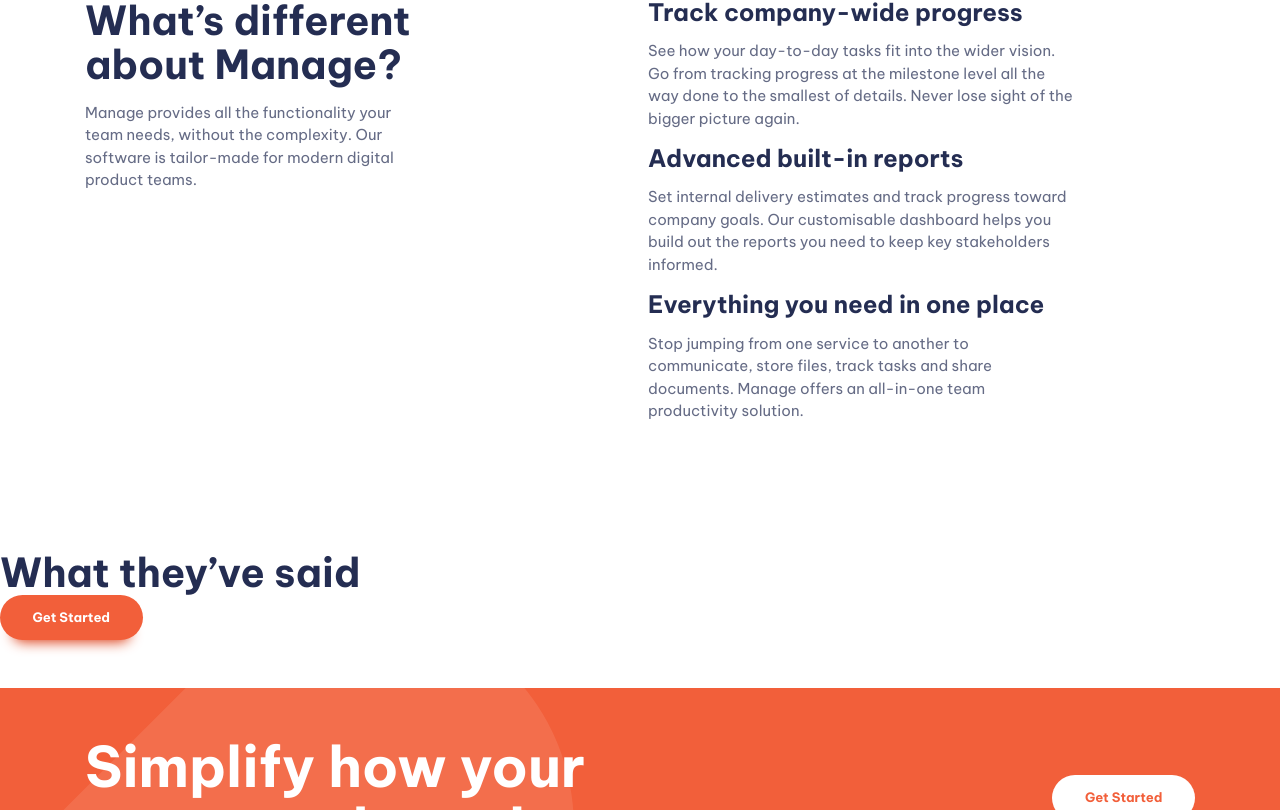
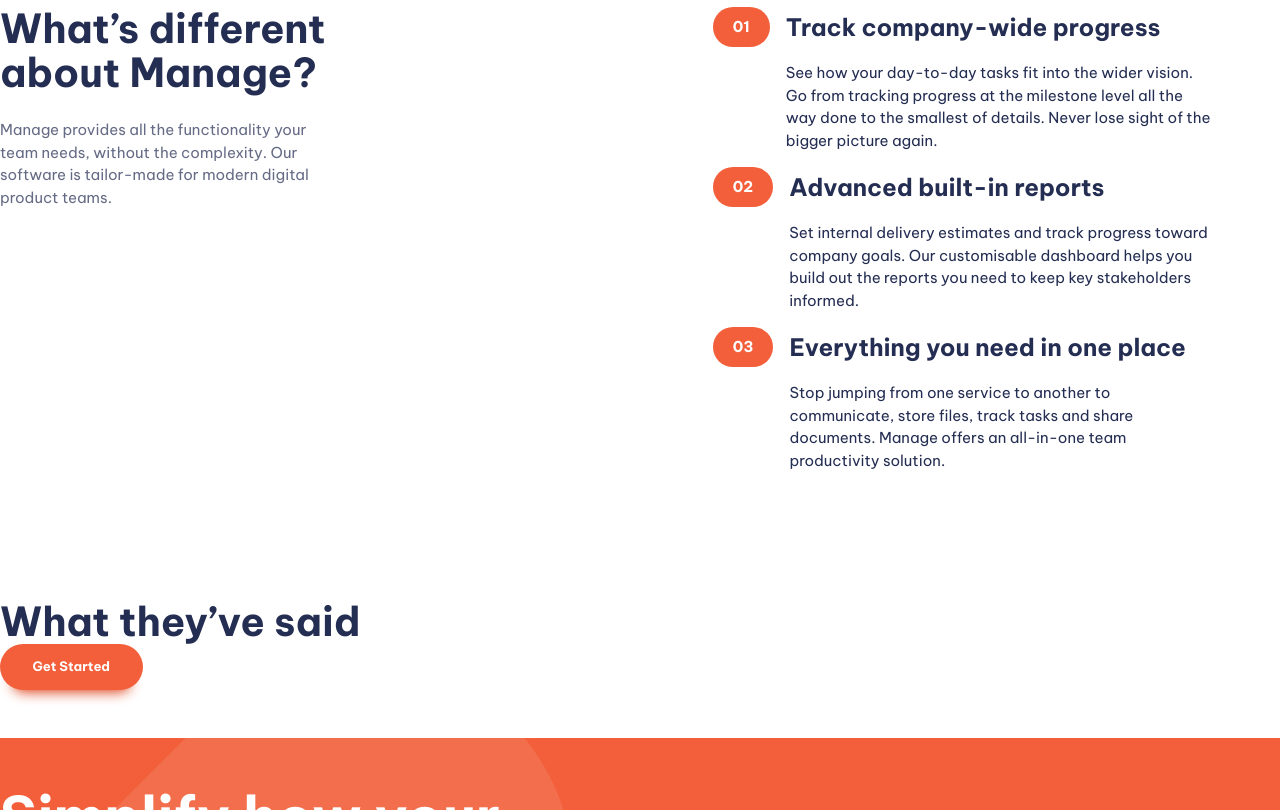
Before and after one commit to ashucj17/figma-manage-landing-page, a website built with Vite: page index.html in a window 1280 px wide. Shown: the part 830-1640 px from the top of the page. Built offline with nearby package versions, Linux system fonts and the light colour scheme; files whose address does not match are found by name.

Commit message:
numbered list design

```diff
--- a/index.html
+++ b/index.html
@@ -81,7 +81,7 @@
       <section class="padding-block-900">
         <div class="container">
           <div class="even-columns">
-            <div class="flow">
+            <div class="flow text-center-sm-only margin-bottom-700" style="--flow-spacer: 1.5rem">
               <h2 class="fs-secondary-heading fw-bold">
                 What’s different about Manage?
               </h2>
@@ -96,8 +96,8 @@
               <ul class="numbered-items flow" role="list">
                 <li>
                   <div class="flow" style="--flow-spacer: 1em">
-                    <h3 class="fs-600 fw-bold">Track company-wide progress</h3>
-                    <p data-width="wide">
+                    <h3 class="numbered-items-title | fs-600 fw-bold">Track company-wide progress</h3>
+                    <p class="numbered-items-body" data-width="wide">
                       See how your day-to-day tasks fit into the wider vision.
                       Go from tracking progress at the milestone level all the
                       way done to the smallest of details. Never lose sight of
@@ -108,8 +108,8 @@
 
                 <li>
                   <div class="flow" style="--flow-spacer: 1em">
-                    <h3 class="fs-600 fw-bold">Advanced built-in reports</h3>
-                    <p data-width="wide">
+                    <h3 class="numbered-items-title | fs-600 fw-bold">Advanced built-in reports</h3>
+                    <p class="numbered-items-body" data-width="wide">
                       Set internal delivery estimates and track progress toward
                       company goals. Our customisable dashboard helps you build
                       out the reports you need to keep key stakeholders
@@ -120,10 +120,10 @@
 
                 <li>
                   <div class="flow" style="--flow-spacer: 1em">
-                    <h3 class="fs-600 fw-bold">
+                    <h3 class="numbered-items-title | fs-600 fw-bold">
                       Everything you need in one place
                     </h3>
-                    <p data-width="wide">
+                    <p class="numbered-items-body" data-width="wide">
                       Stop jumping from one service to another to communicate,
                       store files, track tasks and share documents. Manage
                       offers an all-in-one team productivity solution.
--- a/style.css
+++ b/style.css
@@ -156,7 +156,6 @@
   }
 }
 
-
 /*  General styling */
 
 body {
@@ -173,8 +172,6 @@
 p[data-width="wide"] {
   max-width: 42ch;
 }
-
-
 
 .button {
   display: inline-flex;
@@ -297,7 +294,7 @@
 .primary-footer-wrapper {
   display: grid;
   gap: var(--size-700);
-  grid-template-areas: 'form' 'nav' 'logo-social';
+  grid-template-areas: "form" "nav" "logo-social";
 }
 
 @media (min-width: 50em) {
@@ -353,14 +350,14 @@
 }
 
 .primary-footer {
-  --logo-color: var(--clr-neutral-100)
+  --logo-color: var(--clr-neutral-100);
 }
 
 /* footer navigation */
 
 .footer-nav {
   columns: 2;
-  gap: clamp(var(--size-400), 10vw, var(--size-900) );
+  gap: clamp(var(--size-400), 10vw, var(--size-900));
 }
 
 .footer-nav a {
@@ -414,20 +411,90 @@
 }
 
 .cta::before {
-  content: '';
+  content: "";
   position: absolute;
   z-index: -1;
   inset: 0;
   background-image:
-  url('./images/bg-tablet-pattern.svg'),
-  url('./images/bg-tablet-pattern.svg');
-  background-position: -15rem -5rem, 80rem -42rem ;
+    url("./images/bg-tablet-pattern.svg"), url("./images/bg-tablet-pattern.svg");
+  background-position:
+    -15rem -5rem,
+    80rem -42rem;
   background-repeat: no-repeat;
   opacity: 0.1;
 }
 
+/* Numbered Items */
+
+.numbered-items {
+  counter-reset: count;
+  width: fit-content;
+  margin-inline: auto;
+}
+
+.numbered-items li {
+  counter-increment: count;
+}
+
+.numbered-items div {
+  display: grid;
+  position: relative;
+  align-items: center;
+  column-gap: var(--size-400);
+  grid-template-columns: min-content 1fr;
+}
+
+.numbered-items-title {
+  grid-row: 1 / 2;
+  grid-column: 2 / 3;
+  line-height: 1;
+}
+
+.numbered-items-body {
+  grid-column: 1 / -1;
+}
+
+@media (min-width: 30em) {
+  .numbered-items-body {
+    grid-column: 2 / -1;
+  }
+}
+
+.numbered-items div::before,
+.numbered-items div::after {
+  height: 40px;
+}
+
+.numbered-items div::before {
+  content: "0" counter(count);
+  display: flex;
+  align-items: center;
+  color: var(--clr-neutral-100);
+  font-weight: var(--fw-bold);
+  background-color: var(--clr-accent-400);
+  padding: 0 var(--size-500);
+  height: 40px;
+  border-radius: 100vw;
+  grid-row: 1 / 2;
+  grid-column: 1 / 2;
+}
+
+@media (max-width: 30em) {
+  .numbered-items div::after {
+    --bg: var(--clr-accent-100);
+    content: "";
+    display: block;
+    z-index: -1;
+    border-radius: 100vw 0 0 100vw;
+    inset: 0 -100vw 0 0;
+    grid-column: 1 / -1;
+    grid-row: 1 / 2;
+    box-shadow: 5em 0 0 var(--bg);
+    background: var(--bg);
+  }
+}
+
 /* Utility classes */
-
 
 .visually-hidden,
 .visually-hidden-focusable:not(:focus, :focus-within) {
@@ -439,6 +506,68 @@
   padding: 0 !important;
   width: 1px !important;
   white-space: nowrap !important;
+}
+
+@media (min-width: 50em) {
+  .display-md-inline-flex {
+    display: inline-flex;
+  }
+}
+
+.container {
+  --max-width: 1110px;
+  --conatiner-padding: 1rem;
+
+  width: min(var(--max-width), 100% - (var(--container-padding) * 2));
+  margin-inline: auto;
+}
+
+.even-columns {
+  display: grid;
+  gap: 1rem;
+}
+
+@media (min-width: 50em) {
+  .even-columns {
+    grid-auto-flow: column;
+    grid-auto-columns: 1fr;
+  }
+}
+
+.vertical-align-center {
+  align-items: center;
+}
+
+.justify-self-end {
+  justify-self: end;
+}
+
+@media (min-width: 50em) {
+  .justify-self-end-md {
+    justify-self: end;
+  }
+}
+
+:where(.flow :not(:first-child)) {
+  margin-top: var(--flow-spacer, 1em);
+}
+
+.text-center {
+  text-align: center;
+}
+
+.text-center p {
+  margin-inline: auto;
+}
+
+@media (max-width: 50em) {
+  .text-center-sm-only {
+    text-align: center;
+  }
+
+  .text-center-sm-only p {
+  margin-inline: auto;
+}
 }
 
 .text-primary-400 {
@@ -531,51 +660,10 @@
   padding-block: var(--size-700);
 }
 
+.margin-bottom-700 {
+  margin-block-end: var(--size-700);
+}
+
 .display-sm-close {
   display: none;
 }
-
-@media (min-width: 50em) {
-  .display-md-inline-flex {
-    display: inline-flex;
-  }
-}
-
-.container {
-  --max-width: 1110px;
-  --padding: 1rem;
-
-  width: min(var(--max-width), 100% - (var(--padding) * 2));
-  margin-inline: auto;
-}
-
-.even-columns {
-  display: grid;
-  gap: 1rem;
-}
-
-@media (min-width: 50em) {
-  .even-columns {
-    grid-auto-flow: column;
-    grid-auto-columns: 1fr;
-  }
-}
-
-.vertical-align-center {
-  align-items: center;
-}
-
-@media (min-width: 50em) {
-  .justify-self-end-md {
-  margin-left: auto;
-}
-}
-
-.justify-self-end {
-  margin-left: auto;
-}
-
-
-:where(.flow :not(:first-child)) {
-  margin-top: var(--flow-spacer, 1em);
-}
```
Lines whose indentation alone changed are shown as unchanged.
